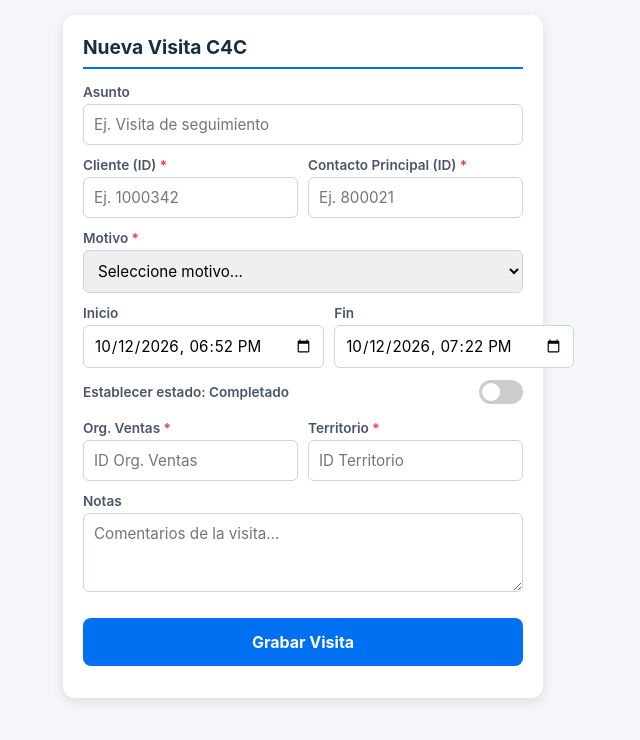
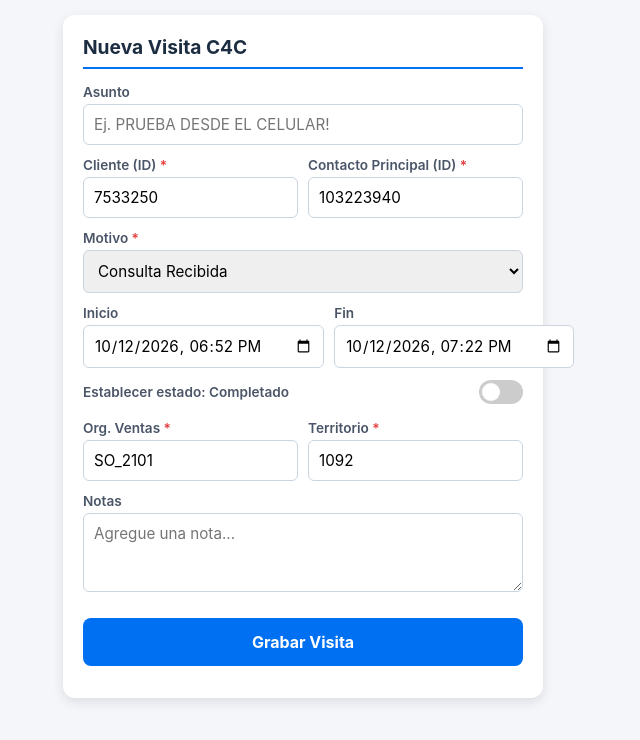
Before and after one commit to Ralph-09/c4c-visitas-app, a website: page public/index.html in a window 1280 px wide. Shown: the whole page, without its empty margins (337-977 px from the left). Drawn offline with Linux system fonts and the light colour scheme.

Commit message:
Add files via upload

```diff
--- a/public/index.html
+++ b/public/index.html
@@ -40,27 +40,47 @@
   <form id="visitForm">
     <div class="form-group">
       <label for="Subject">Asunto</label>
-      <input type="text" id="Subject" placeholder="Ej. Visita de seguimiento">
+      <input type="text" id="Subject" placeholder="Ej. PRUEBA DESDE EL CELULAR!">
     </div>
 
     <div class="row">
       <div class="form-group">
         <label for="CustomerID" class="req">Cliente (ID)</label>
-        <input type="text" id="CustomerID" required placeholder="Ej. 1000342">
+        <input type="text" id="CustomerID" required value="7533250" placeholder="Ej. 7533250">
       </div>
       <div class="form-group">
         <label for="ContactID" class="req">Contacto Principal (ID)</label>
-        <input type="text" id="ContactID" required placeholder="Ej. 800021">
+        <input type="text" id="ContactID" required value="103223940" placeholder="Ej. 103223940">
       </div>
     </div>
 
     <div class="form-group">
       <label for="ReasonCode" class="req">Motivo</label>
       <select id="ReasonCode" required>
-        <option value="">Seleccione motivo...</option>
-        <option value="01">Visita comercial</option>
-        <option value="02">Seguimiento</option>
-        <option value="03">Soporte técnico</option>
+        <option value="01" selected>Consulta Recibida</option>
+        <option value="02">Solicitud de oferta</option>
+        <option value="03">Pedido Recibido</option>
+        <option value="04">Solicitud de pedido</option>
+        <option value="05">Solicitud de entrega</option>
+        <option value="06">Solicitud de factura</option>
+        <option value="07">Solicitud de contrato</option>
+        <option value="08">Coordinación de proyecto</option>
+        <option value="09">Llamada profesional comercial</option>
+        <option value="10">Seguimiento de la oferta</option>
+        <option value="11">Order placing interview</option>
+        <option value="12">Queja recibida</option>
+        <option value="13">Visita a la show room</option>
+        <option value="14">Acquisition for Visita puerta fría</option>
+        <option value="15">Entrevista anual con distribuidor</option>
+        <option value="16">Puesta en marcha</option>
+        <option value="17">Presentación ADA/KESS</option>
+        <option value="18">ADA analysis</option>
+        <option value="19">KESS analysis</option>
+        <option value="20">Regist. equip.que compon. estac.compres.</option>
+        <option value="21">Evaluación de crédito</option>
+        <option value="22">Campaña</option>
+        <option value="23">Lead</option>
+        <option value="24">Seminario y Formación</option>
       </select>
     </div>
 
@@ -86,17 +106,17 @@
     <div class="row">
       <div class="form-group">
         <label for="SalesOrganisationID" class="req">Org. Ventas</label>
-        <input type="text" id="SalesOrganisationID" required placeholder="ID Org. Ventas">
+        <input type="text" id="SalesOrganisationID" required value="SO_2101" placeholder="Ej. SO_2101">
       </div>
       <div class="form-group">
         <label for="SalesTerritoryID" class="req">Territorio</label>
-        <input type="text" id="SalesTerritoryID" required placeholder="ID Territorio">
+        <input type="text" id="SalesTerritoryID" required value="1092" placeholder="Ej. 1092">
       </div>
     </div>
 
     <div class="form-group">
       <label for="Notes">Notas</label>
-      <textarea id="Notes" rows="3" placeholder="Comentarios de la visita..."></textarea>
+      <textarea id="Notes" rows="3" placeholder="Agregue una nota..."></textarea>
     </div>
 
     <button type="submit" id="btnSubmit">Grabar Visita</button>
@@ -106,6 +126,7 @@
 </div>
 
 <script>
+  // Inicializar fechas con la hora actual
   const now = new Date();
   const nowISO = new Date(now.getTime() - (now.getTimezoneOffset() * 60000)).toISOString().slice(0, 16);
   document.getElementById('StartDateTime').value = nowISO;
@@ -122,7 +143,7 @@
     statusMsg.innerText = 'Guardando en SAP C4C...';
 
     const payload = {
-      SubjectName: document.getElementById('Subject').value,
+      SubjectName: document.getElementById('Subject').value || "Visita desde Celular",
       AccountPartyID: document.getElementById('CustomerID').value,
       PrimaryContactPartyID: document.getElementById('ContactID').value,
       VisitorActivityTypeCode: document.getElementById('ReasonCode').value,
@@ -147,7 +168,6 @@
       if (response.ok && resData.exito) {
         statusMsg.className = 'success';
         statusMsg.innerText = '✓ Visita guardada correctamente en C4C';
-        document.getElementById('visitForm').reset();
       } else {
         throw new Error(resData.detalle || resData.error || 'Error al guardar');
       }
```
